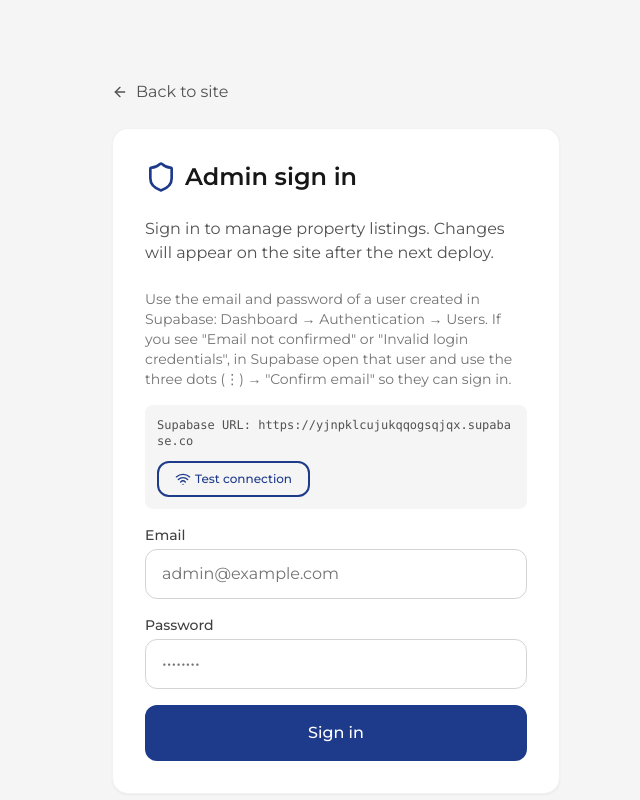
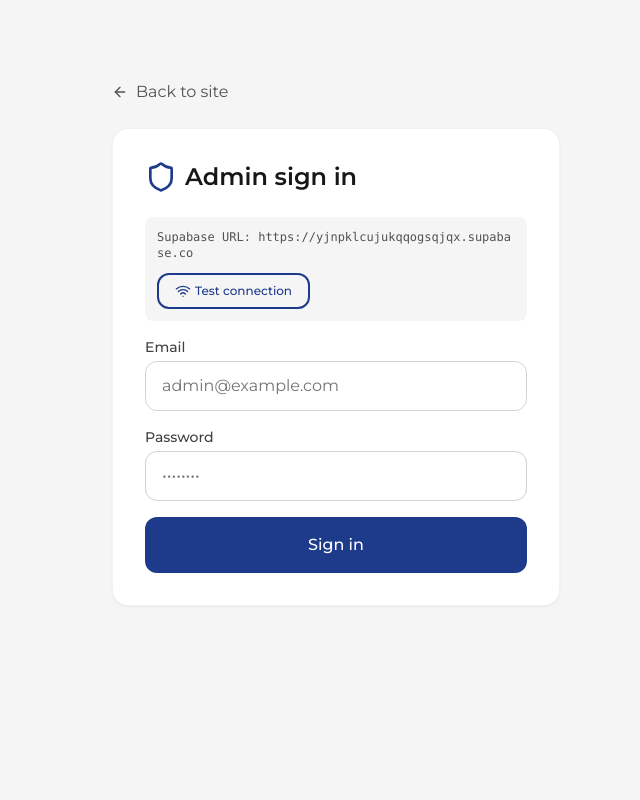
Before and after one commit to etiditalex/inukanaploti, a Next.js app: page /admin/login in a window 1280 px wide. Shown: the whole page, without its empty margins (304-944 px from the left). Built offline with nearby package versions, Linux system fonts and the light colour scheme; a web font is replaced by a local one.

Commit message:
Remove helper text from admin sign-in form
Made-with: Cursor

```diff
--- a/app/admin/login/page.tsx
+++ b/app/admin/login/page.tsx
@@ -106,12 +106,6 @@ export default function AdminLoginPage() {
           <Shield className="w-8 h-8 text-primary-500" />
           <h1 className="text-2xl font-semibold text-neutral-900">Admin sign in</h1>
         </div>
-        <p className="text-neutral-600 mb-6">
-          Sign in to manage property listings. Changes will appear on the site after the next deploy.
-        </p>
-        <p className="text-sm text-neutral-500 mb-4">
-          Use the email and password of a user created in Supabase: Dashboard → Authentication → Users. If you see &quot;Email not confirmed&quot; or &quot;Invalid login credentials&quot;, in Supabase open that user and use the three dots (⋮) → &quot;Confirm email&quot; so they can sign in.
-        </p>
         {process.env.NODE_ENV === 'development' && (
           <div className="mb-4 space-y-3 p-3 bg-neutral-100 rounded-lg">
             <p className="text-xs text-neutral-600 font-mono break-all">
```
